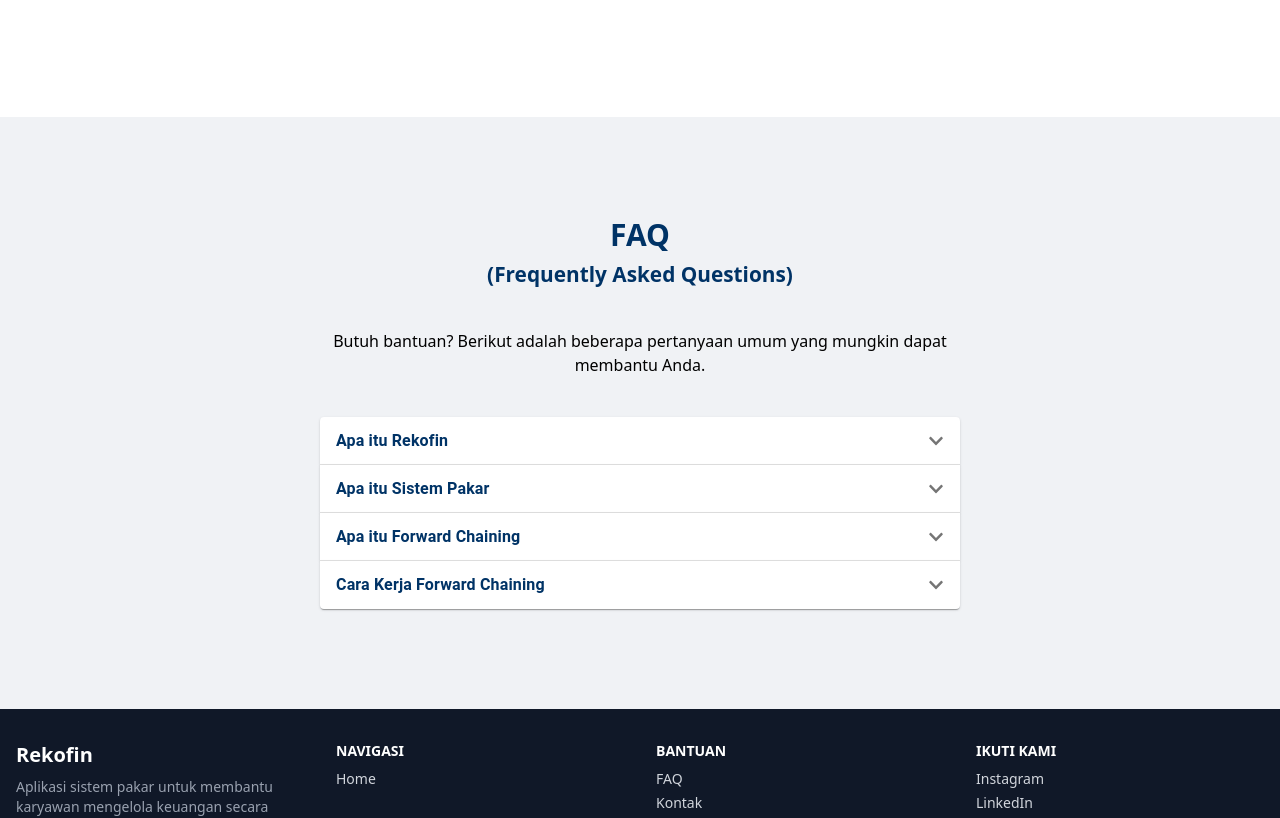
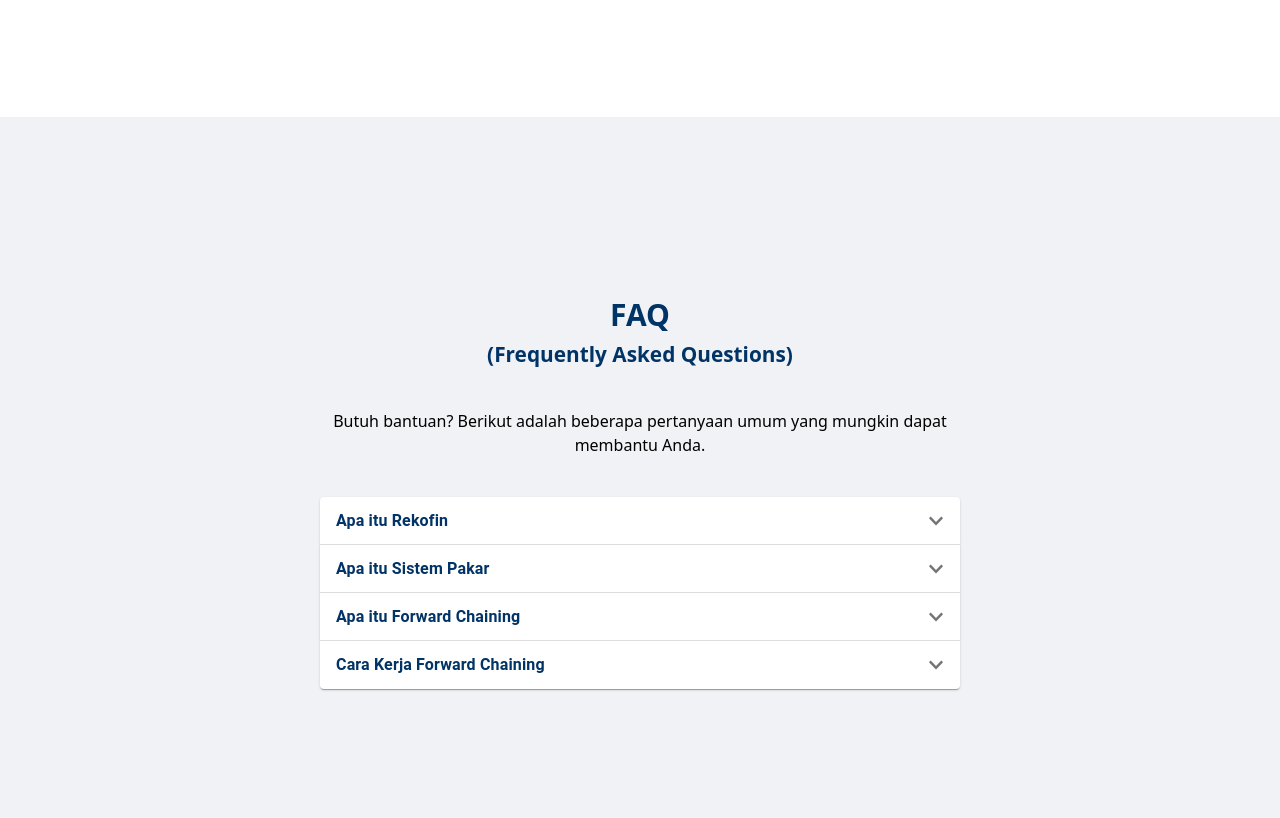
Before and after one commit to fadlanrizki/rekofin-ui, a Next.js app: page / in a window 1280 px wide. Shown: the part 1620-2438 px from the top of the page. Built offline with nearby package versions, Linux system fonts and the light colour scheme.

Commit message:
fix: padding FAQ

```diff
--- a/src/components/views/LandingPage/Sections/FAQ.tsx
+++ b/src/components/views/LandingPage/Sections/FAQ.tsx
@@ -10,7 +10,7 @@
 const FAQ = () => {
   return (
     <section id="faq" className="w-full flex justify-center">
-      <div className="w-3/4 md:w-1/2 flex flex-col gap-10 items-center py-20">
+      <div className="w-3/4 md:w-1/2 flex flex-col gap-10 items-center py-40">
         <h2 className="text-3xl font-bold text-[#003366] text-center">
           FAQ
           <br />
```
